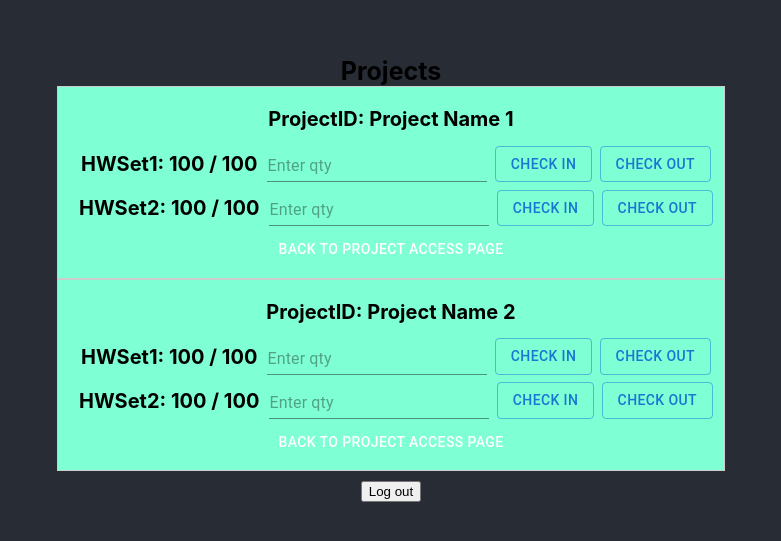
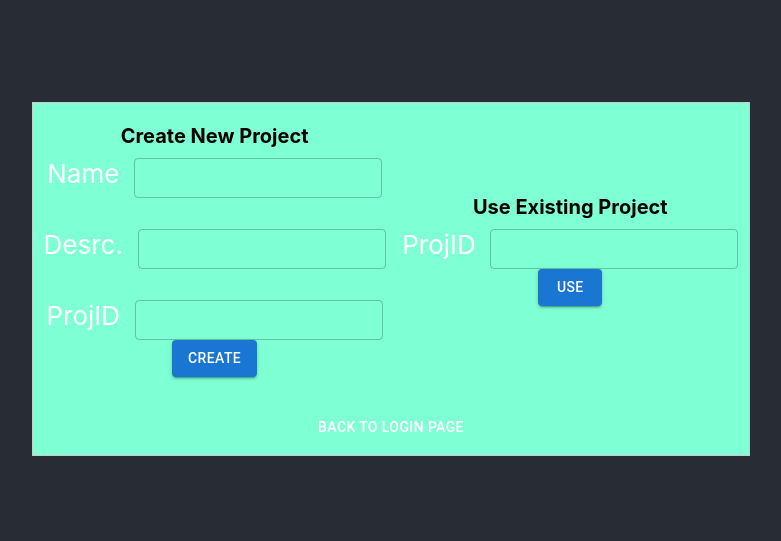
Before and after one commit to SV-Hello/EE461L-Team1, a React (Create React App) app: page /AccessProjectPage in a window 1280 px wide. Shown: the part 121-662 px from the top of the page, without its empty margins (249-1030 px from the left). Built offline with nearby package versions, Linux system fonts and the light colour scheme.

Commit message:
Complete revamp to fit project standards

```diff
--- a/src/components/AccessProjectPage.js
+++ b/src/components/AccessProjectPage.js
@@ -1,24 +1,130 @@
-import React from 'react';
-import Project from './Project.js'
+import React, {useState} from 'react';
+import BackgroundBox from './BackgroundBox.js';
 import {Link} from "react-router-dom"
+import {Button, TextField, Input} from '@mui/material';
+import './styles.css';
 
 const AccessProjectPage = () => {
+    const [name, setName] = useState('');
+    const [description, setDescr] = useState('');
+    const [newProjectID, setNewProjectID] = useState('');
+    const [existingProjectID, setExistingProjectID] = useState('');
 
-    return(
-        <div>
+    const updateName = (e) => {
+        setName(e.target.name);
+    }
+    const updateDecription = (e) => {
+        setDescr(e.target.description);
+    }
+    const updateNewProjectID = (e) => {
+        setNewProjectID(e.target.newProjectID);
+    }
+    const updateExistingProjectID = (e) => {
+        setExistingProjectID(e.target.existingProjectID);
+    }
 
-        <div className="title_font">
-              Projects
-        </div>
 
-        <Project projName = 'Project Name 1'></Project>
-        <Project projName = 'Project Name 2'></Project>
-            <Link to="/">
-                    <button>Log out</button>
-        </Link>
-        </div>
+
+    const createProject = () => {
+
+    };
+
+    const useProject = () => {
+
+    };
+
+    const tableStyle = {
+        borderCollapse: 'collapse',
+        width: '100'
+    };
+
+    const cellStyle = {
+        border: 'none',
+        width: 'fit-content',
+    };
+
+    return(<BackgroundBox backgroundColor = '#7FFFD4'>
+        <table style={tableStyle}>
+            <tbody>
+
+                <td style={cellStyle}>
+                    <div className="project_title_font">
+                        Create New Project
+                    </div>
+
+                    <div className='input-container'>
+                        <div> Name &nbsp;
+                            <TextField
+                            value = {name}
+                            onChange = {updateName}
+                            type="text"
+                            variant="outlined"
+                            size="small"></TextField>
+                        </div>
+                        &nbsp;
+                        <div> Desrc. &nbsp;
+                            <TextField
+                            value = {description}
+                            onChange = {updateDecription}
+                            type="text"
+                            variant="outlined"
+                            size="small"></TextField>
+                        </div>
+                        &nbsp;
+                        <div> ProjID &nbsp;
+                            <TextField
+                            value = {newProjectID}
+                            onChange = {updateNewProjectID}
+                            type="text"
+                            variant="outlined"
+                            size="small"></TextField>
+                        </div>
+                    </div>
+
+                    <Button
+                    color = "primary"
+                    onClick = {createProject}
+                    variant="contained"
+                    >Create</Button>
+                </td>
+
+                &nbsp;&nbsp;
+
+                <td style={cellStyle}>
+                    <div className="project_title_font">
+                        Use Existing Project
+                    </div>
+
+                    <div> ProjID &nbsp;
+                            <TextField
+                            value = {existingProjectID}
+                            onChange = {updateExistingProjectID}
+                            type="text"
+                            variant="outlined"
+                            size="small"></TextField>
+
+                    </div>
+
+                    <Button
+                    color = "primary"
+                    onClick = {useProject}
+                    variant="contained"
+                    >Use</Button>
+                </td>
+
+            </tbody>
+    &nbsp;
+    &nbsp;
+    </table>
+
+   {/*Currently does nothing*/}
+   <Button
+        color = "primary"
+        variant="Contained"
+        >Back to Login Page</Button>
+
+    </BackgroundBox>
     )
-
 }
 
 export default AccessProjectPage;
```
